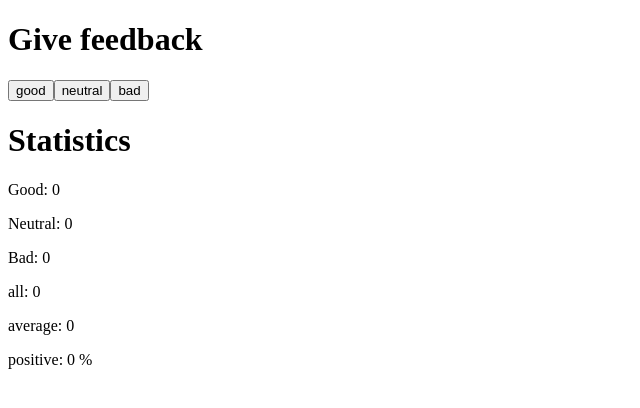
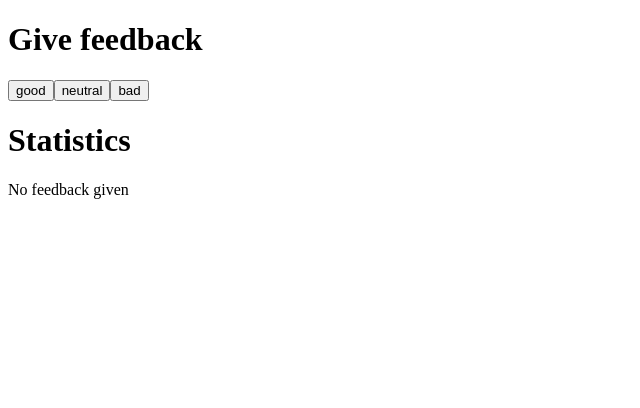
Before and after one commit to MegaPruts/FullStackOpen, a React (Vite) app: page / in a window 1280 px wide. Shown: the top 408 px of the page, without its empty margins (0-640 px from the left). Built offline with nearby package versions, Linux system fonts and the light colour scheme.

Commit message:
1.7 Unicafe step 3 & 4

```diff
--- a/src/App.jsx
+++ b/src/App.jsx
@@ -7,26 +7,40 @@ const Title = (props) => {
 const Button = (props) => {
     return <button onClick={props.button.onClick}>{props.button.text}</button>
 }
-const FeedbackButtons = (props) => {
-    return (<>{
+
+const FeedbackView = (props) => {
+    return (<>
+        <Title title="Give feedback"/>
+        {
         props.buttons.map(
             b => <Button button={b}/>
         )
     }</>)
 }
 
-const Scores = (props) => {
-    const all=props.scores.reduce((a,b)=>a+b)
-    const average=(props.scores[0]-props.scores[2])/2
-    const positive= all===0?0:props.scores[0]/all*100
-     return (<div>
-        <p>Good: {props.scores[0]}</p>
-        <p>Neutral: {props.scores[1]}</p>
-         <p>Bad: {props.scores[2]}</p>
-         <p>all: {all}</p>
-         <p>average: {average}</p>
-         <p>positive: {positive} %</p>
-    </div>)
+const Total = (scores) => scores.reduce((a, b) => a + b)
+const Average = (scores) => (scores[0] - scores[1]) / scores.length
+const Positive = (scores) => Total(scores) === 0 ? 0 : scores[0] / Total(scores) * 100
+
+const StatisticsView = (props) => {
+    const scores = props.scores
+    return (
+        <div>
+            <Title title="Statistics"/>
+            {
+                (Total(scores) === 0)
+                    ? <p key="nofeedback">No feedback given</p>
+                    : <>
+                        <p key="good">Good: {scores[0]}</p>
+                        <p key="neutral">Neutral: {scores[1]}</p>
+                        <p key="bad">Bad: {scores[2]}</p>
+                        <p key="all">all: {Total(scores)}</p>
+                        <p key="average">average: {Average([scores[0], scores[2]])}</p>
+                        <p key="positive">positive: {Positive(scores)} %</p>
+                    </>
+            }
+        </div>
+    )
 }
 
 const App = () => {
@@ -35,17 +49,15 @@ const App = () => {
     const [neutral, setNeutral] = useState(0)
     const [bad, setBad] = useState(0)
 
-    const goodButton ={text: "good", onClick: () => setGood(good+1)}
-    const neutralButton ={text: "neutral", onClick: () => setNeutral(neutral+1)}
-    const badButton ={text: "bad", onClick: () => setBad(bad+1)}
+    const goodButton = {text: "good", onClick: () => setGood(good + 1)}
+    const neutralButton = {text: "neutral", onClick: () => setNeutral(neutral + 1)}
+    const badButton = {text: "bad", onClick: () => setBad(bad + 1)}
 
 
     return (<div>
-        <Title title="Give feedback"/>
-        <FeedbackButtons buttons={[goodButton,neutralButton,badButton]}/>
-        <Title title="Statistics"/>
-        <Scores scores={[good, neutral, bad]}/>
-    </div>)
+        <FeedbackView buttons={[goodButton, neutralButton, badButton]}/>
+        <StatisticsView scores={[good, neutral, bad]}/>
+    < /div>)
 }
 
 export default App
```
